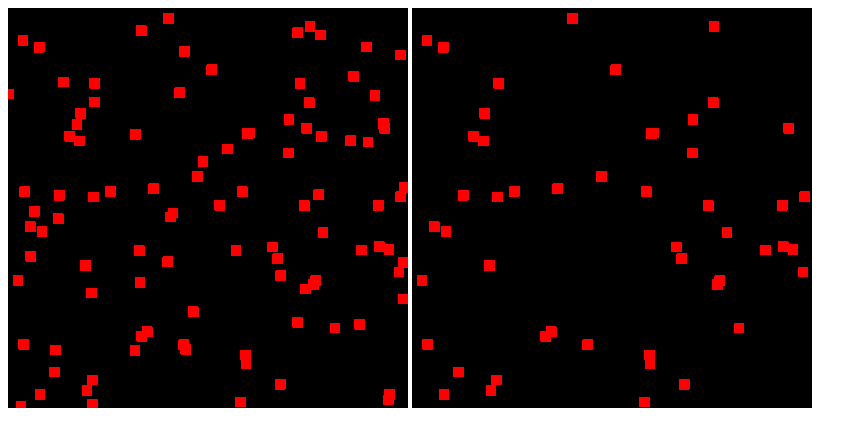
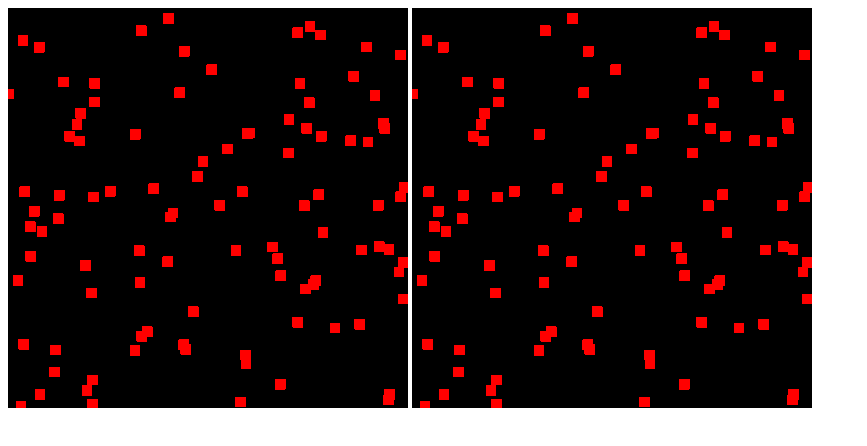
Before and after one commit to tsherif/ie-edge-pointsize-bug, a plain HTML site: page index.html in a window 1280 px wide. Shown: the whole page, without its empty margins (0-867 px from the left). Drawn offline with Linux system fonts and the light colour scheme.

Commit message:
Fix type

```diff
--- a/index.html
+++ b/index.html
@@ -75,7 +75,7 @@
         gl2.bindBuffer(gl2.ELEMENT_ARRAY_BUFFER, buffer);
         gl2.bufferData(gl2.ELEMENT_ARRAY_BUFFER, indices, gl2.STATIC_DRAW);
 
-        gl2.drawElements(gl2.POINTS, numPoints, gl2.UNSIGNED_BYTE, 0);
+        gl2.drawElements(gl2.POINTS, numPoints, gl2.UNSIGNED_SHORT, 0);
 
         ///////////////////////////////
         // End Canvas 2
```
